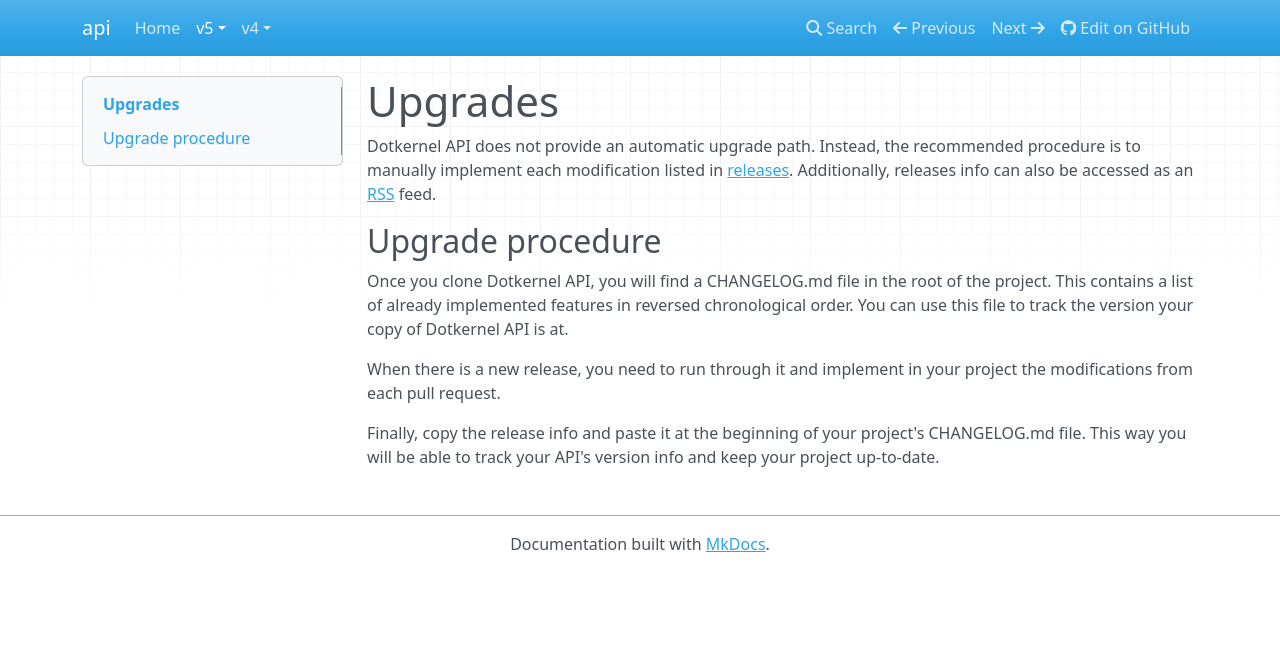
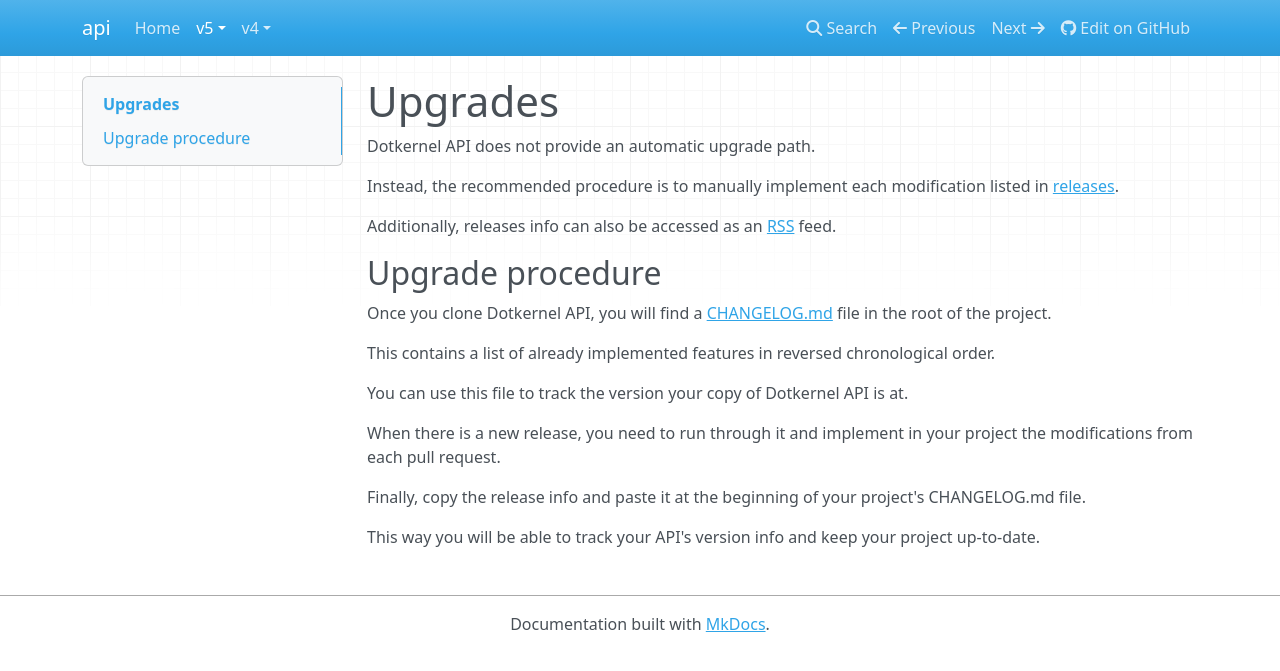
Before and after one commit to dotkernel/api-documentation, an MkDocs documentation site: the page built from docs/book/v5/upgrading.md, in a window 1280 px wide. Shown: the top 671 px of the page. Built offline with MkDocs 1.6.1, drawn with Linux system fonts in a browser that asks for light colours; nearby versions of some CDN libraries; some of the changed lines change nothing that is shown.

Commit message:
review modifications
Signed-off-by: alexmerlin <alex.merlin.1985@gmail.com>

```diff
--- a/docs/book/v5/upgrading.md
+++ b/docs/book/v5/upgrading.md
@@ -1,17 +1,24 @@
 # Upgrades
 
-Dotkernel API does not provide an automatic upgrade path. Instead, the recommended procedure is to manually implement
-each modification listed in [releases](https://github.com/dotkernel/api/releases). Additionally, releases info can also
-be accessed as an [RSS](https://github.com/dotkernel/api/releases.atom) feed.
+Dotkernel API does not provide an automatic upgrade path.
+
+Instead, the recommended procedure is to manually implement
+each modification listed in [releases](https://github.com/dotkernel/api/releases).
+
+Additionally, releases info can also be accessed as an [RSS](https://github.com/dotkernel/api/releases.atom) feed.
 
 ## Upgrade procedure
 
-Once you clone Dotkernel API, you will find a CHANGELOG.md file in the root of the project. This contains a list of
-already implemented features in reversed chronological order. You can use this file to track the version your copy of
-Dotkernel API is at.
+Once you clone Dotkernel API, you will find a [CHANGELOG.md](https://github.com/dotkernel/api/blob/5.0/CHANGELOG.md)
+file in the root of the project.
+
+This contains a list of already implemented features in reversed chronological order.
+
+You can use this file to track the version your copy of Dotkernel API is at.
 
 When there is a new release, you need to run through it and implement in your project the modifications from each pull
 request.
 
-Finally, copy the release info and paste it at the beginning of your project's CHANGELOG.md file. This way you will be
-able to track your API's version info and keep your project up-to-date.
+Finally, copy the release info and paste it at the beginning of your project's CHANGELOG.md file.
+
+This way you will be able to track your API's version info and keep your project up-to-date.
```
